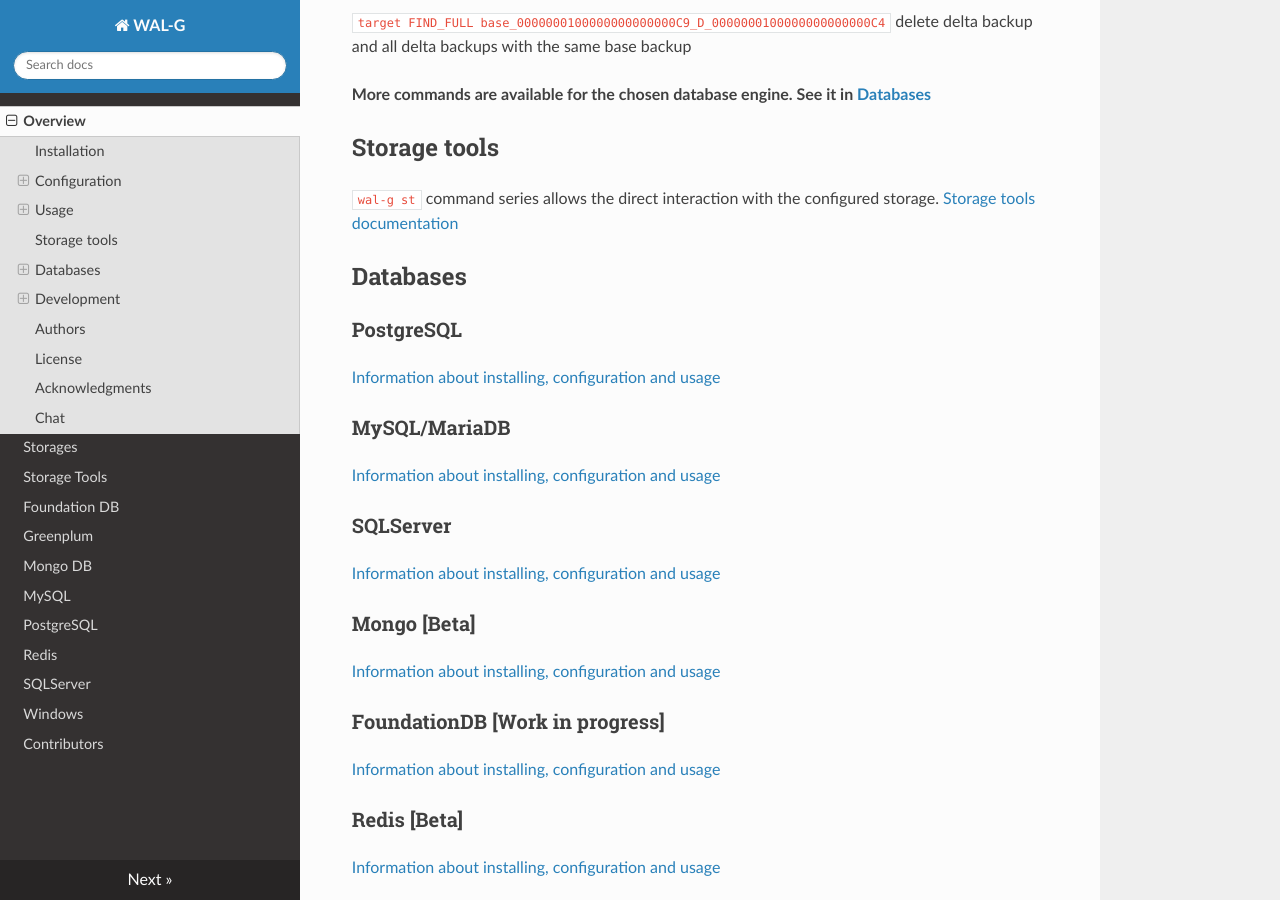
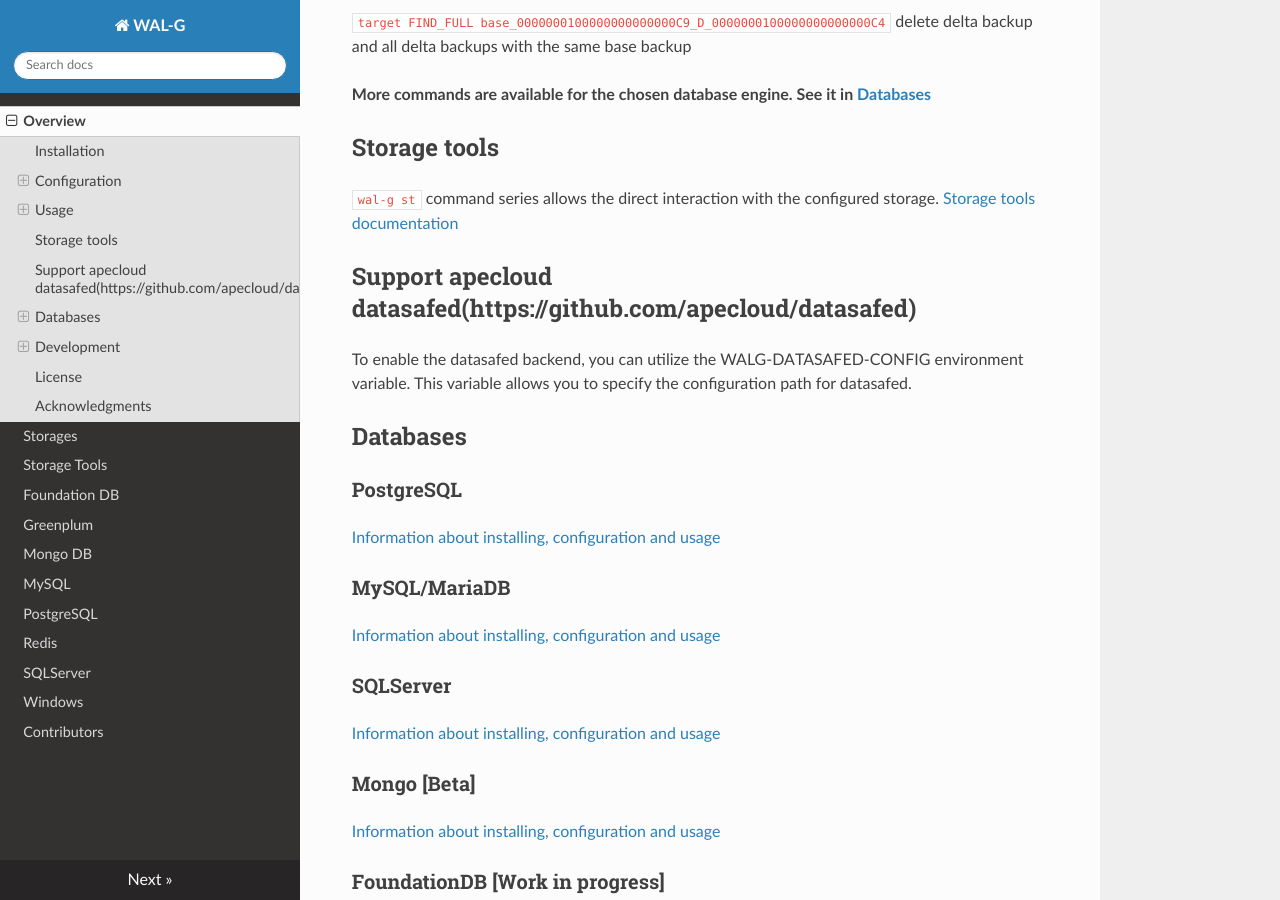
Before and after one commit to apecloud/dataprotection-wal-g, an MkDocs documentation site: the page built from docs/README.md, in a window 1280 px wide and 900 px high, scrolled down 5684 px. Built offline with MkDocs 1.6.1, drawn with Linux system fonts in a browser that asks for light colours; nearby versions of some CDN libraries; some of the changed text lies outside the part shown.

Commit message:
update license and read.me

```diff
--- a/docs/README.md
+++ b/docs/README.md
@@ -212,6 +212,9 @@ If `FIND_FULL` is specified, WAL-G will calculate minimum backup needed to keep
 `wal-g st` command series allows the direct interaction with the configured storage.
 [Storage tools documentation](StorageTools.md)
 
+## Support apecloud datasafed(https://github.com/apecloud/datasafed)
+To enable the datasafed backend, you can utilize the WALG-DATASAFED-CONFIG environment variable. This variable allows you to specify the configuration path for datasafed.
+
 Databases
 -----------
 ### PostgreSQL
@@ -320,11 +323,6 @@ This command generates `coverage.out` file and opens HTML representation of the
 [Information about installing and usage](Windows.md)
 
 
-Authors
--------
-
-* [Katie Li](https://github.com/katie31)
-* [Daniel Farina](https://github.com/fdr)
 
 See also the list of [contributors](CONTRIBUTORS.md) who participated in this project.
 
@@ -340,7 +338,3 @@ WAL-G would not have happened without the support of [Citus Data](https://www.ci
 WAL-G came into existence as a result of the collaboration between a summer engineering intern at Citus, Katie Li, and Daniel Farina, the original author of WAL-E, who currently serves as a principal engineer on the Citus Cloud team. Citus Data also has an [open-source extension to Postgres](https://github.com/citusdata) that distributes database queries horizontally to deliver scale and performance.
 
 WAL-G development is supported by [Yandex Cloud](https://cloud.yandex.com)
-
-Chat
-----
-We have a [Slack group](https://postgresteam.slack.com/messages/CA25P48P2) and [Telegram chat](https://t.me/joinchat/C03q9FOwa7GgIIW5CwfjrQ) to discuss WAL-G usage and development. To join PostgreSQL slack, use [invite app](https://postgres-slack.herokuapp.com).
```
Also changed, not shown: 1 other file.
